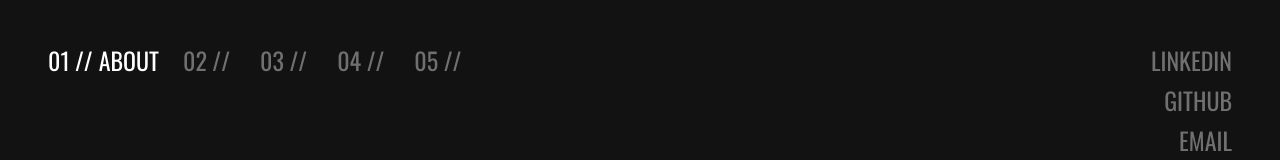
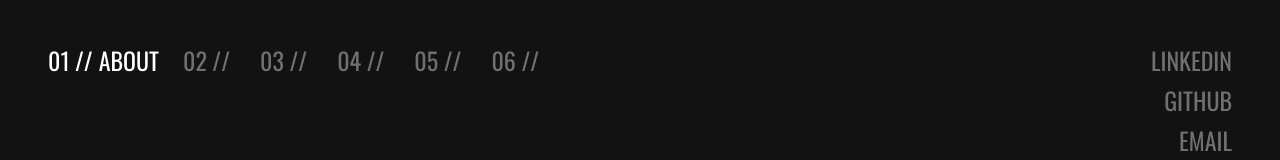
Before and after one commit to devnamme/devnamme.github.io, a React (Vite) app: page /produced/articles in a window 1280 px wide. Shown: the top 160 px of the page. Built offline with nearby package versions, Linux system fonts and the light colour scheme.

Commit message:
add produced, rewire routes

```diff
--- a/src/App.tsx
+++ b/src/App.tsx
@@ -34,6 +34,9 @@ const DEFAULT_ROUTE_STATE: RouteState = {
         mobile: { active: false },
         game: { active: false },
       },
+    },
+    publications: {
+      active: false,
     },
     produced: {
       active: false,
--- a/src/data/routes.tsx
+++ b/src/data/routes.tsx
@@ -33,21 +33,17 @@ export const RouteHierarchy: {
       },
     },
   },
-  produced: {
-    slug: "produced",
-    text: "Produced",
+  publications: {
+    slug: "published",
+    text: "Published",
     routes: {
       articles: {
         slug: "articles",
         text: "Articles",
       },
-      videos: {
-        slug: "videos",
-        text: "Videos",
-      },
-      issues: {
-        slug: "issues",
-        text: "Issues",
+      research: {
+        slug: "research",
+        text: "Research",
       },
     },
   },
@@ -58,6 +54,20 @@ export const RouteHierarchy: {
   experiences: {
     slug: "experiences",
     text: "Experiences",
+  },
+  produced: {
+    slug: "produced",
+    text: "Produced",
+    routes: {
+      videos: {
+        slug: "videos",
+        text: "Videos",
+      },
+      issues: {
+        slug: "issues",
+        text: "Issues",
+      },
+    },
   },
 };
 
@@ -87,15 +97,27 @@ export const NavList: {
     slugs: ["works", "game"],
   },
 
+  publications: {
+    path: "/published",
+    slugs: ["published"],
+  },
+  articles: {
+    path: "/published/articles",
+    slugs: ["pubished", "articles"],
+  },
+  research: {
+    path: "/published/research",
+    slugs: ["published", "research"],
+  },
+
+  awards: { path: "/awards", slugs: ["awards"] },
+
+  experiences: { path: "/experiences", slugs: ["experiences"] },
+
   produced: {
     path: "/produced",
-    targetCenterFirst: "articles",
+    targetCenterFirst: "videos",
     slugs: ["produced"],
-  },
-  articles: {
-    path: "/produced/articles",
-    targetCenterFirst: "articles",
-    slugs: ["produced", "articles"],
   },
   videos: {
     path: "/produced/videos",
@@ -107,8 +129,4 @@ export const NavList: {
     targetCenterFirst: "issues",
     slugs: ["produced", "issues"],
   },
-
-  awards: { path: "/awards", slugs: ["awards"] },
-
-  experiences: { path: "/experiences", slugs: ["experiences"] },
 };
```
Also changed, not shown: src/data/produced.tsx (+47 -4 lines), src/types/produced.interface.ts (added, +7 -0 lines).
